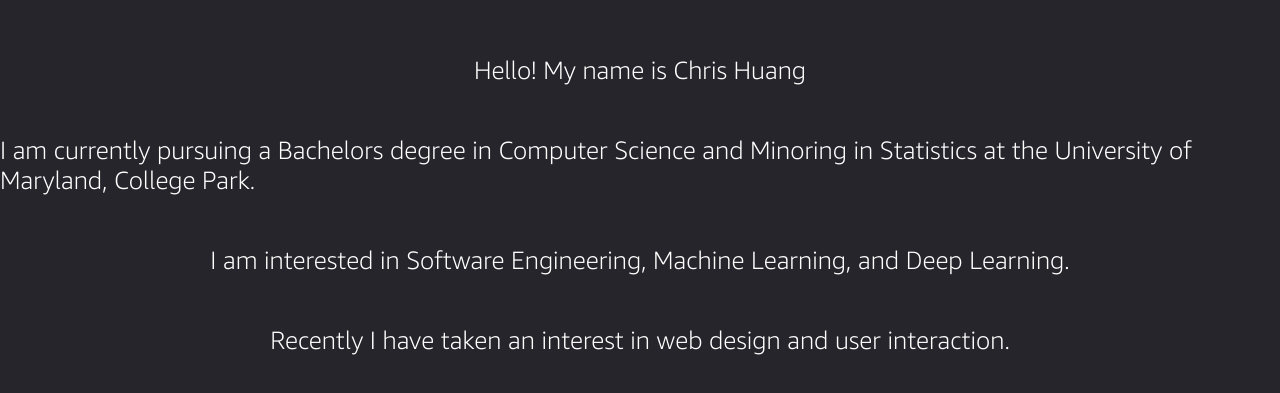
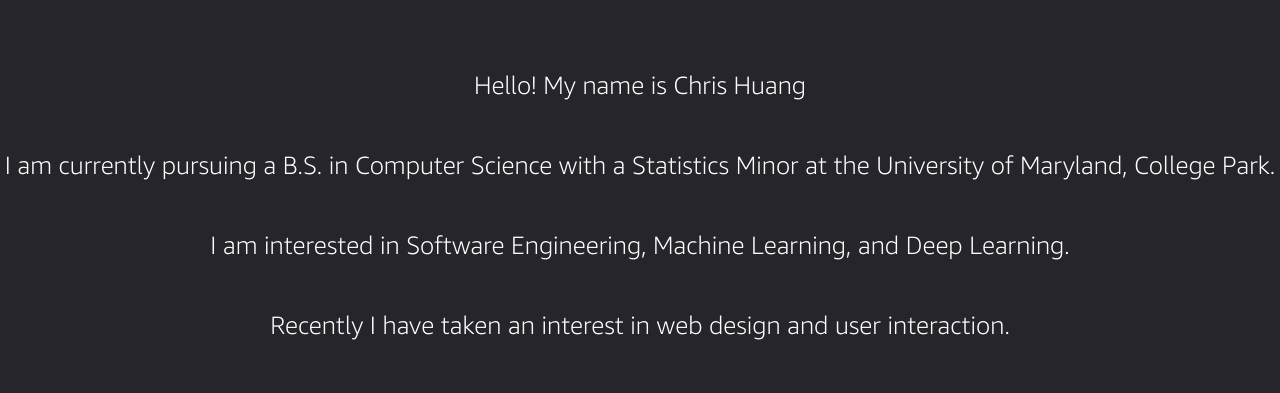
Before and after one commit to chuang47/chuang47.github.io, a plain HTML site: page index.html in a window 1280 px wide. Shown: the part 195-588 px from the top of the page. Drawn offline with Linux system fonts and the light colour scheme.

Commit message:
Update index.html

```diff
--- a/index.html
+++ b/index.html
@@ -11,7 +11,7 @@
 
     <section class="hidden">
         <p>Hello! My name is Chris Huang</p>
-        <p>I am currently pursuing a Bachelors degree in Computer Science and Minoring in Statistics at the University of Maryland, College Park.</p>
+        <p>I am currently pursuing a B.S. in Computer Science with a Statistics Minor at the University of Maryland, College Park.</p>
         <p>I am interested in Software Engineering, Machine Learning, and Deep Learning.</p>
         <p>Recently I have taken an interest in web design and user interaction.</p>
     </section>
```
